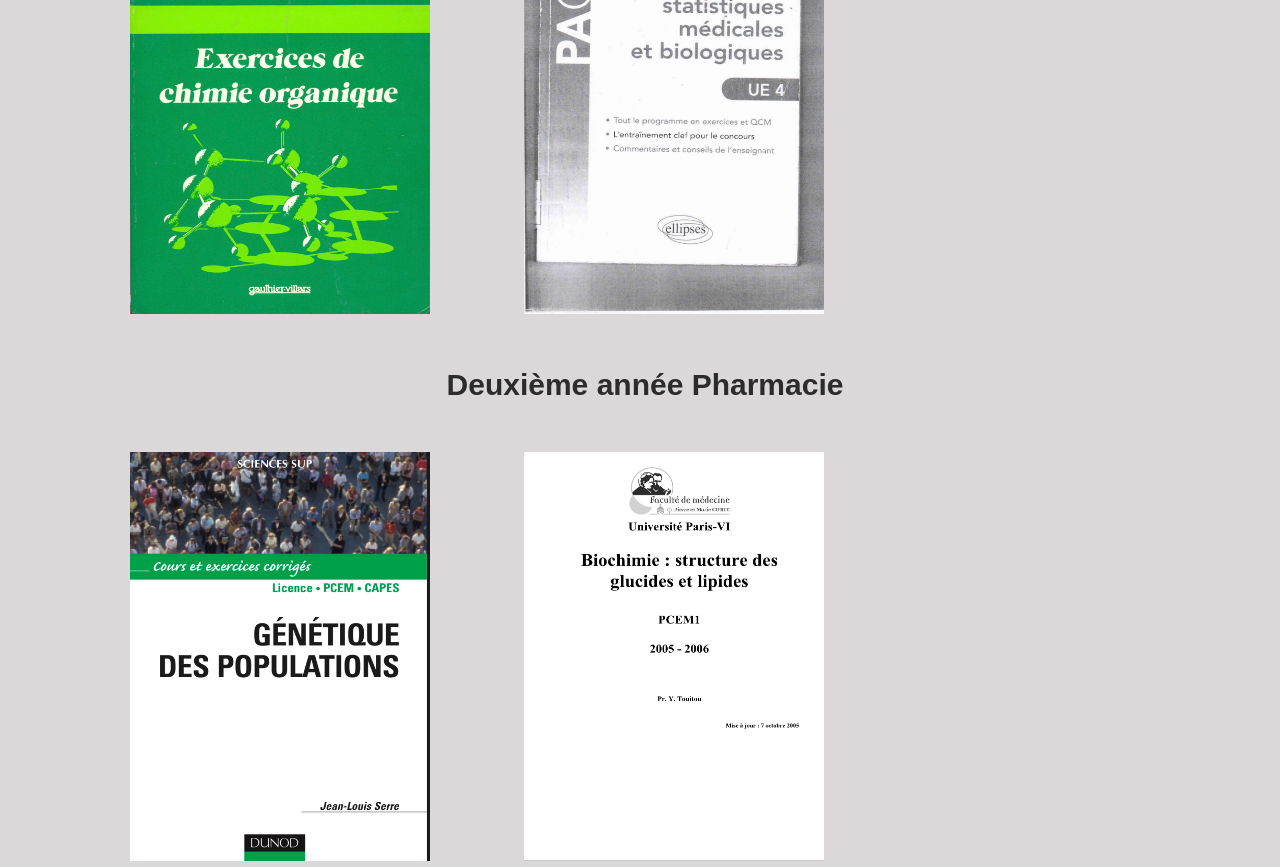
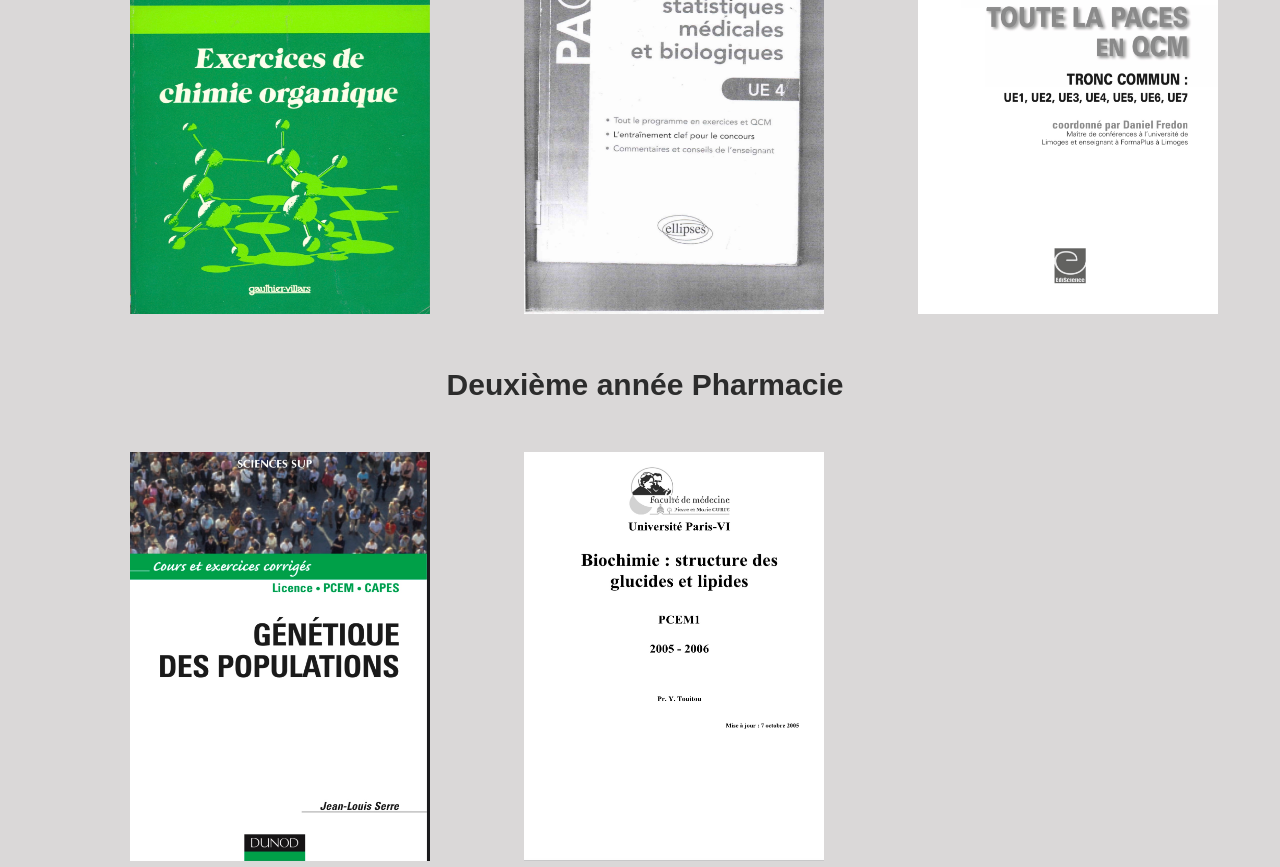
Before and after one commit to isra-isra/Thepharmacistdz, a plain HTML site: page livres.html in a window 1280 px wide. Shown: the part 1611-2478 px from the top of the page. Drawn offline with Linux system fonts and the light colour scheme.

Commit message:
thepharmacist

```diff
--- a/livres.html
+++ b/livres.html
@@ -51,6 +51,7 @@
             <a href="https://drive.google.com/drive/folders/1ujHQP2pj81bd5f0fooXQAk9-wjXNiB72?fbclid=IwAR38yQvikXcpOMhfUZzj1msfKfwZXe8BJPiKQOAdkX3G640Z7m6HbrmwV4Y"><img src="ammi.JPG" class="img1"></a>
             <a href="https://drive.google.com/drive/folders/1AKlnJ-JE2GwPtmVowUlwvF0KdfJYYpyh?fbclid=IwAR1OM2zqhGw6LNJNh1lEMg9XWdbfQxuYVS8-hBA3JSfGF08xz7SysJ8PMbM"><img src="chimieorganique.JPG" class="img2"></a>
             <a href="https://drive.google.com/drive/folders/12Un6HiHNDZjoG_xOePrM51b6cTtu_3mM?fbclid=IwAR1DJicxwRmNHPOzGo2ABOAO2ey1PfL8_oGNwxFBBhtngov429HtxBfjqHo"><img src="IMG_E7210.JPG" class="img3"></a>
+            <a href="https://drive.google.com/file/d/1_2Zs6JIzvXYcX4BQziiSKVuyXjAr2eHu/view?usp=sharing"><img src="IMG_E7274.JPG" class="img4"></a>
             <h4>Deuxième année Pharmacie</h4>
             <a name="deuxieme"></a>
             <a href="https://drive.google.com/drive/folders/1wgMkahvQ2W4FlGGNJXDYSFvZ68xi39HZ?fbclid=IwAR1Ud0k1VzLXyjUnfIKfyGyyPKCt0dFqWqv1gqJoFCApTcC_ms1j15JQjOM"><img src="geneti.JPG" class="img1"/></a>
```
Also changed, not shown: IMG_E7274.JPG (added).
